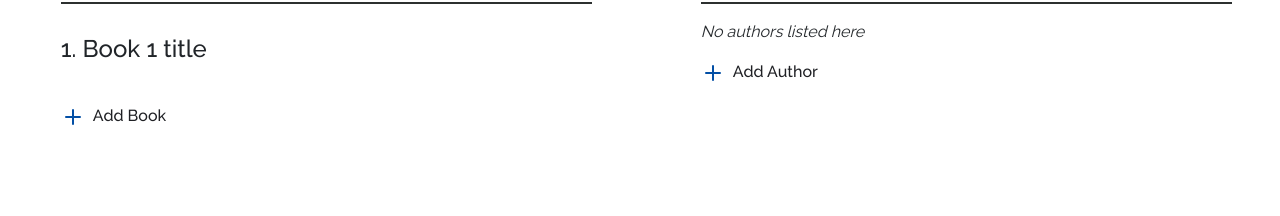
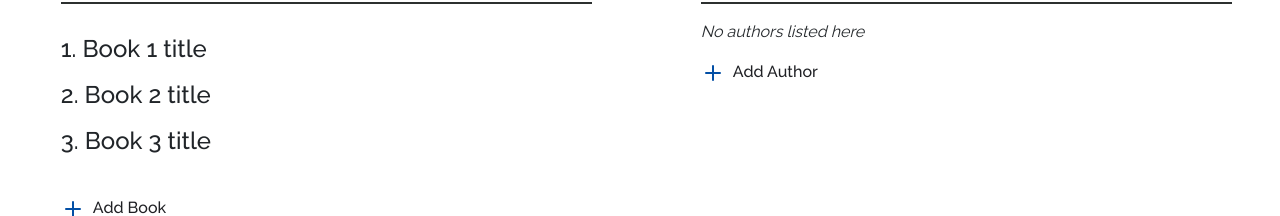
Before and after one commit to IsuruVihan/library_app_reactors, a React (Create React App) app: page / in a window 1280 px wide. Shown: the part 576-792 px from the top of the page. Built offline with nearby package versions, Linux system fonts and the light colour scheme.

Commit message:
List hover, Icons, Create book form done

```diff
--- a/src/components/Books/Books.tsx
+++ b/src/components/Books/Books.tsx
@@ -1,6 +1,7 @@
 import React, {FC} from 'react';
-import { Row, Col } from "react-bootstrap";
+import {Row, Col} from "react-bootstrap";
 import '../../assets/styles/Books.scss';
+import AddBookForm from "./AddBookForm";
 import { Plus, Trash2, Edit } from 'react-feather';
 
 const Books: FC = () => {
@@ -16,6 +17,20 @@ const Books: FC = () => {
                         <Col><Trash2 className="delete-btn" /></Col>
                     </Row>
                 </li>
+                <li>
+                    <Row>
+                        <Col xs={10}>2. Book 2 title</Col>
+                        <Col><Edit className="edit-btn" /></Col>
+                        <Col><Trash2 className="delete-btn" /></Col>
+                    </Row>
+                </li>
+                <li>
+                    <Row>
+                        <Col xs={10}>3. Book 3 title</Col>
+                        <Col><Edit className="edit-btn" /></Col>
+                        <Col><Trash2 className="delete-btn" /></Col>
+                    </Row>
+                </li>
             </ul>
             <p className="add-book pt-3">
                 <Plus color="#034fa5" className="plus" />
@@ -23,6 +38,9 @@ const Books: FC = () => {
                     Add Book
                 </span>
             </p>
+            <div>
+                <AddBookForm />
+            </div>
         </Col>
     );
 }
```
